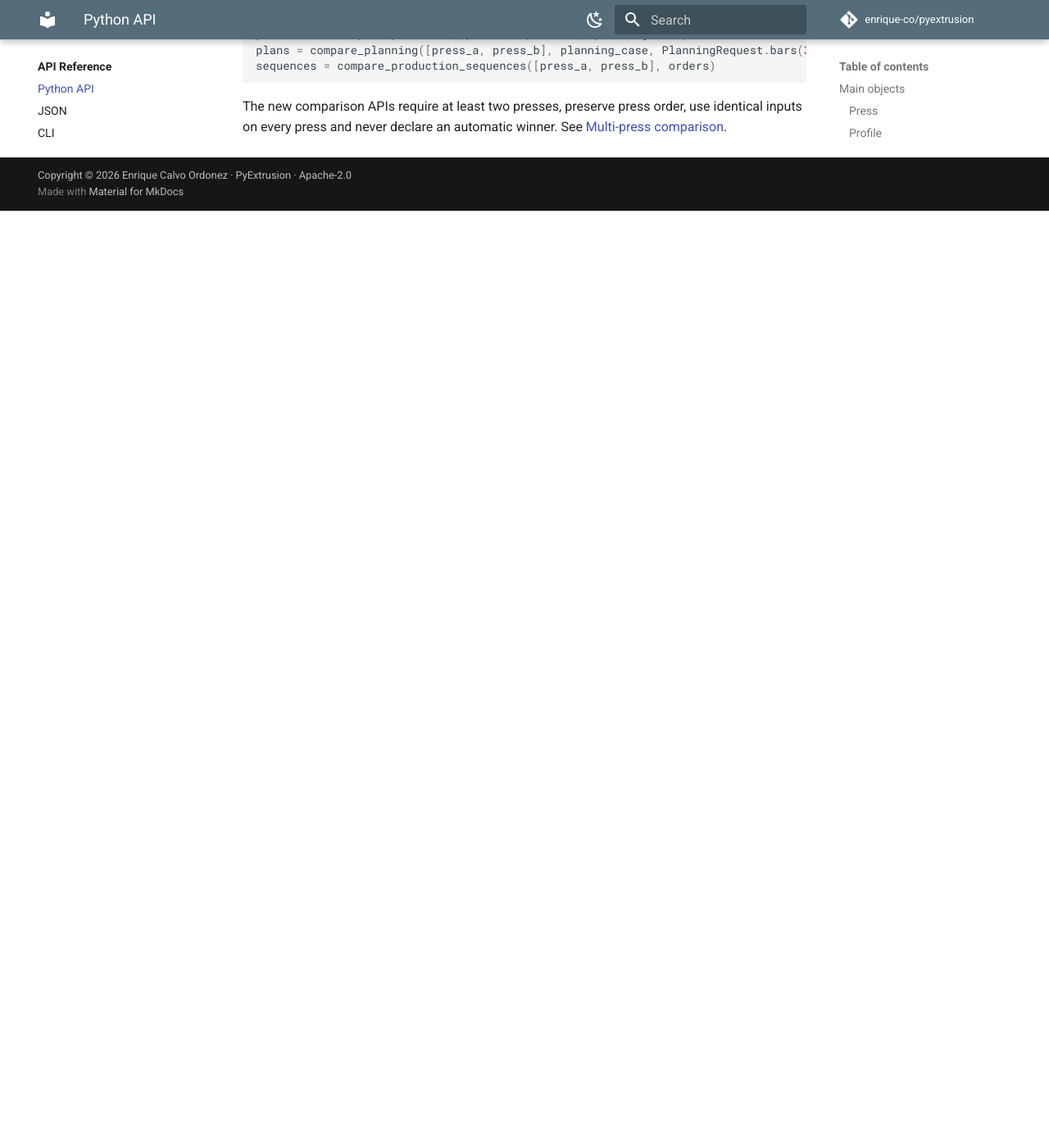
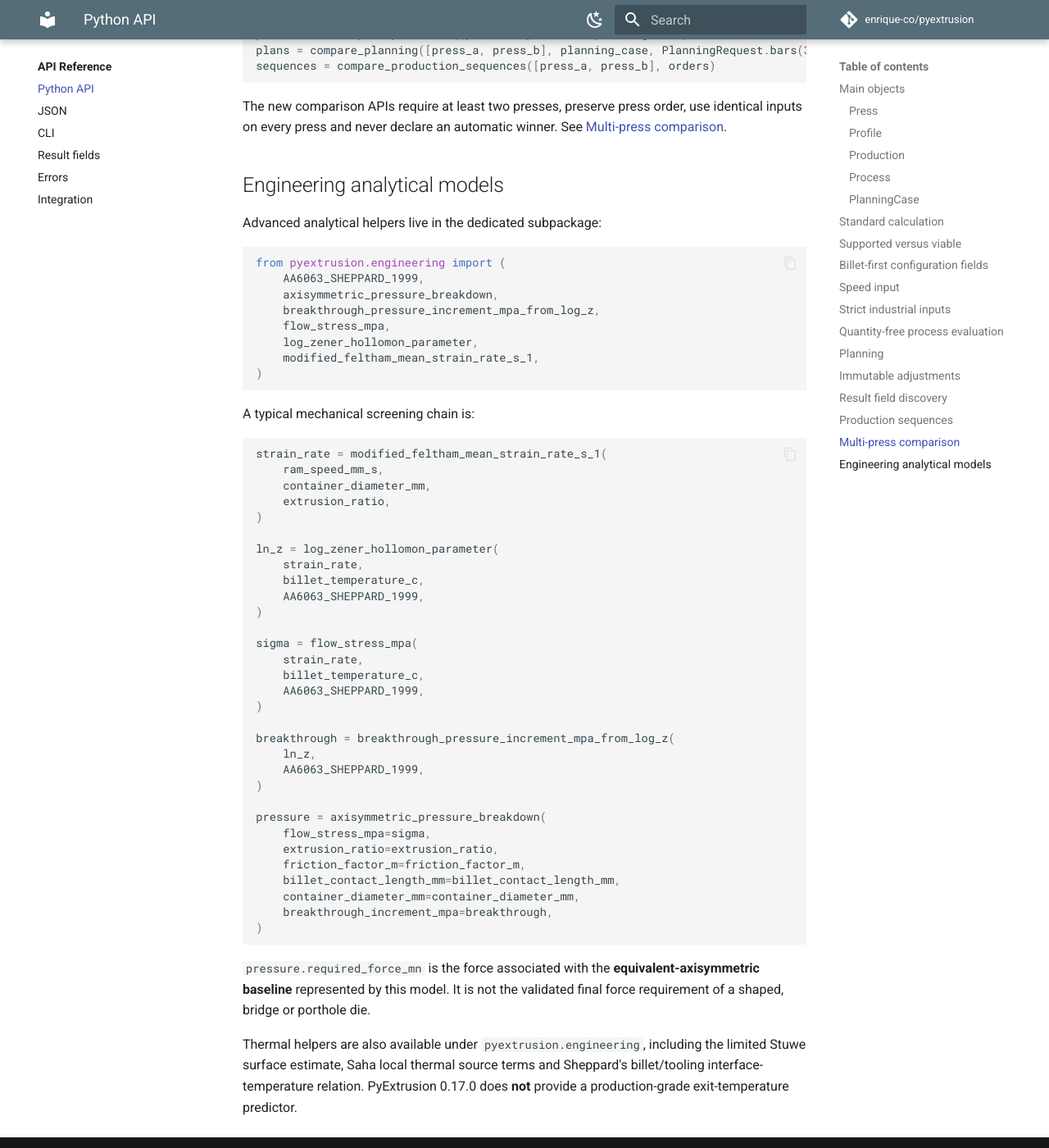
Before and after one commit to enrique-co/pyextrusion, an MkDocs documentation site: the page built from docs/api-reference/python-api.md, in a window 1280 px wide and 1400 px high, scrolled down 5373 px. Shown: the whole window at 82% size. Built offline with MkDocs 1.6.1 and Material for MkDocs 9.7.7, drawn with Linux system fonts in a browser that asks for light colours; comment, search, counter and statistics services are not loaded; before the commit the page ends 5630 px from its top, so only the background shows below that.

Commit message:
Document 0.17.0 engineering API entry points

````diff
--- a/docs/api-reference/python-api.md
+++ b/docs/api-reference/python-api.md
@@ -252,3 +252,59 @@
 ```
 
 The new comparison APIs require at least two presses, preserve press order, use identical inputs on every press and never declare an automatic winner. See [Multi-press comparison](../user-guide/compare-presses.md).
+
+
+## Engineering analytical models
+
+Advanced analytical helpers live in the dedicated subpackage:
+
+```python
+from pyextrusion.engineering import (
+    AA6063_SHEPPARD_1999,
+    axisymmetric_pressure_breakdown,
+    breakthrough_pressure_increment_mpa_from_log_z,
+    flow_stress_mpa,
+    log_zener_hollomon_parameter,
+    modified_feltham_mean_strain_rate_s_1,
+)
+```
+
+A typical mechanical screening chain is:
+
+```python
+strain_rate = modified_feltham_mean_strain_rate_s_1(
+    ram_speed_mm_s,
+    container_diameter_mm,
+    extrusion_ratio,
+)
+
+ln_z = log_zener_hollomon_parameter(
+    strain_rate,
+    billet_temperature_c,
+    AA6063_SHEPPARD_1999,
+)
+
+sigma = flow_stress_mpa(
+    strain_rate,
+    billet_temperature_c,
+    AA6063_SHEPPARD_1999,
+)
+
+breakthrough = breakthrough_pressure_increment_mpa_from_log_z(
+    ln_z,
+    AA6063_SHEPPARD_1999,
+)
+
+pressure = axisymmetric_pressure_breakdown(
+    flow_stress_mpa=sigma,
+    extrusion_ratio=extrusion_ratio,
+    friction_factor_m=friction_factor_m,
+    billet_contact_length_mm=billet_contact_length_mm,
+    container_diameter_mm=container_diameter_mm,
+    breakthrough_increment_mpa=breakthrough,
+)
+```
+
+`pressure.required_force_mn` is the force associated with the **equivalent-axisymmetric baseline** represented by this model. It is not the validated final force requirement of a shaped, bridge or porthole die.
+
+Thermal helpers are also available under `pyextrusion.engineering`, including the limited Stuwe surface estimate, Saha local thermal source terms and Sheppard's billet/tooling interface-temperature relation. PyExtrusion 0.17.0 does **not** provide a production-grade exit-temperature predictor.
````
